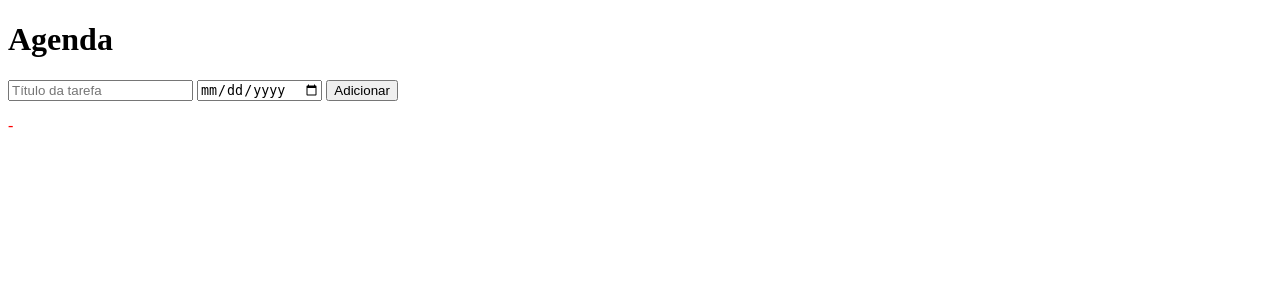
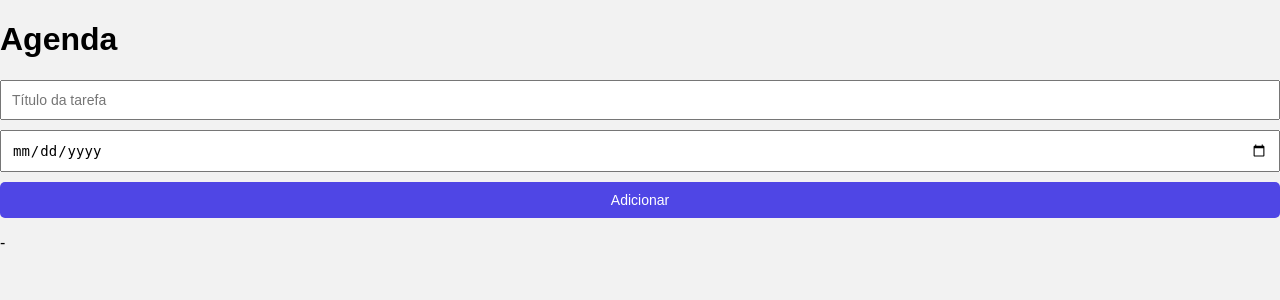
Before and after one commit to Brunaveloso7/agenda, a Flask app: page /agenda in a window 1280 px wide. Shown: the top 300 px of the page. Run offline with Flask 3, Linux system fonts and the light colour scheme.

Commit message:
style: estilizando

```diff
--- a/static/style.css
+++ b/static/style.css
@@ -1,3 +1,52 @@
-p{
-    color:red;
+body {
+    margin: 0;
+    font-family: Arial, Helvetica, sans-serif;
+    background: #f2f2f2;
 }
+
+/* topo HOME */
+
+/* texto de boas-vindas */
+.bemvindo {
+    text-align: center;
+    margin: 30px 0 10px;
+    color: #333;
+}
+
+/* caixa da agenda */
+.agenda {
+    background: white;
+    width: 100%;
+    max-width: 400px;
+    margin: 0 auto;
+    padding: 20px;
+    border-radius: 8px;
+}
+
+/* formulário */
+form {
+    display: flex;
+    flex-direction: column;
+    gap: 10px;
+}
+
+input, button {
+    padding: 10px;
+    font-size: 14px;
+}
+
+button {
+    background: #4f46e5;
+    color: white;
+    border: none;
+    border-radius: 5px;
+    cursor: pointer;
+}
+
+/* tarefa */
+.tarefa {
+    margin-top: 15px;
+    padding: 8px;
+    background: #f2f2f2;
+    border-radius: 5px;
+}
```
